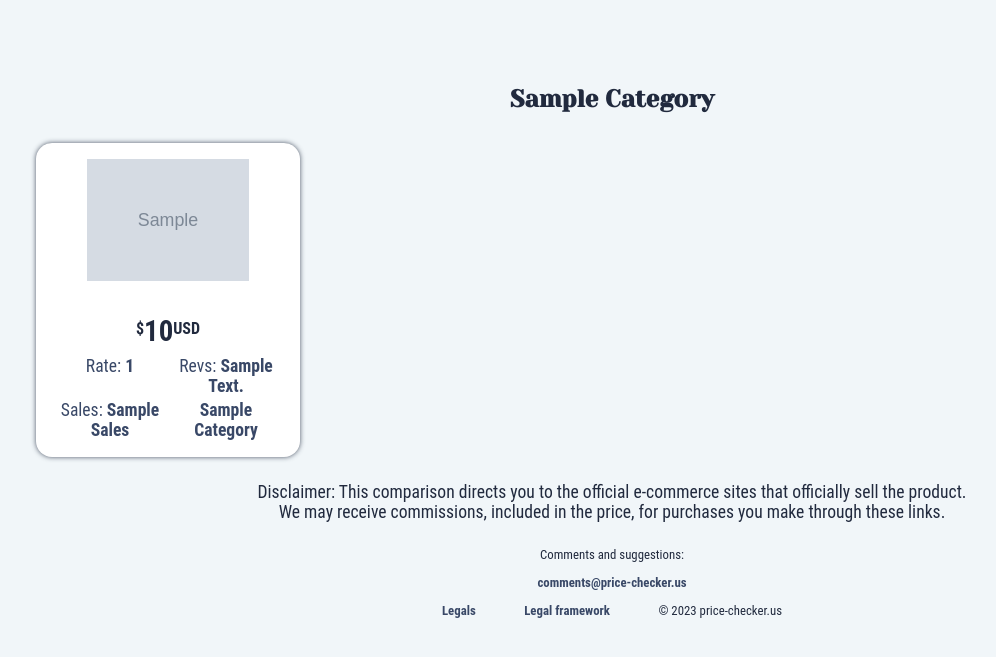
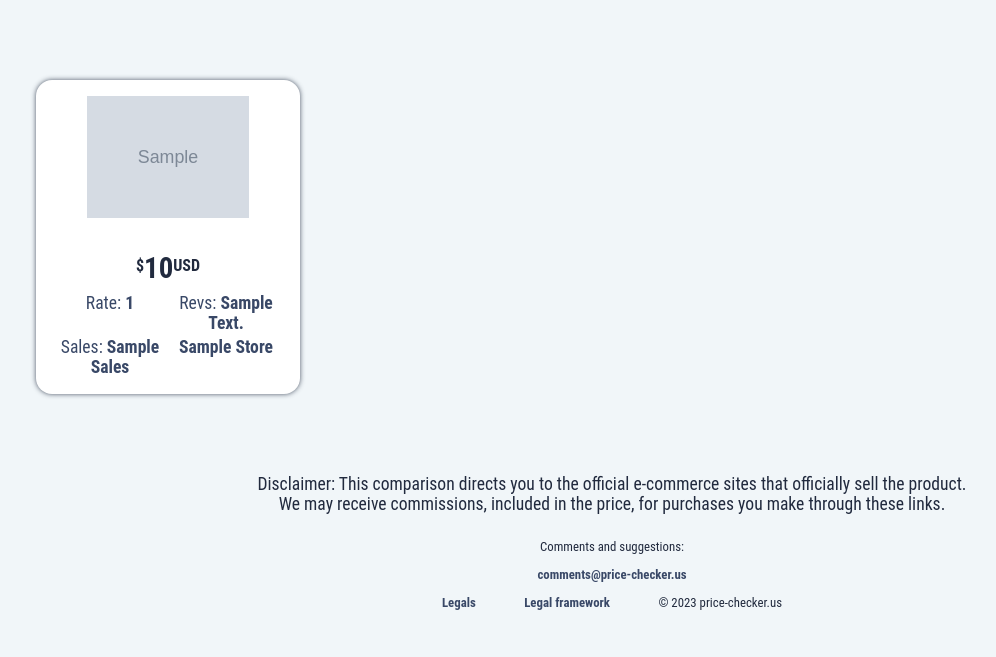
Before and after one commit to darideveloper/price-checker-us, a Flask app: template templates/preview.html in a window 1280 px wide. Shown: the part 110-767 px from the top of the page, without its empty margins (28-1024 px from the left). Run offline with Flask 3, Linux system fonts and the light colour scheme; the template is opened without the code that fills it: most values are stand-ins (such as "Sample title", 1, 10 or a date in 2020); grey boxes marked "Sample" are stand-in pictures; parts of the project's set-up code (start-up, migrations or seed data) failed here and were passed over; some web fonts are replaced.

Commit message:
feat (preview): sort by price

```diff
--- a/app.py
+++ b/app.py
@@ -177,13 +177,13 @@ def index ():
     return render_template ("index.html", api_key=api_key_web)
 
 @app.get ('/legals/')
-def Legals ():
+def legals ():
     """ Legals page """
 
     return render_template ("legals.html")
 
 @app.get ('/legal-framework/')
-def LegalFramewok ():
+def legal_framewok ():
     """ Legal framework page """
 
     return render_template ("legal-framework.html")
@@ -298,10 +298,20 @@ def preview ():
     # Get products from db
     products_categories = db.get_products (request_id)
 
+    # Add store to each product
+    products_data = []
+    for store, products in products_categories.items():
+        # Add store to each product
+        products_formatted = list(map(lambda product: {**product, "store": store}, products))
+        products_data += products_formatted
+
+    # Sort products by price
+    product_sort = sorted (products_data, key=lambda product: product["price"])
+
     status_code = 200
     db.save_log (f"({status_code}) Products rendered", log_origin, id_request=request_id)
 
-    return render_template ("preview.html", products_categories=products_categories)
+    return render_template ("preview.html", products=product_sort)
 
 if __name__ == "__main__":
     app.run(debug=True, port=PORT)
--- a/static/style.css
+++ b/static/style.css
@@ -74,18 +74,11 @@ main {
 main.legal {
   max-width: 1000px;
 }
-main .category-wrapper .title {
-  text-transform: capitalize;
-  width: 100%;
-  text-align: center;
-  font-size: 1.5rem;
-  margin-top: 85px;
-  margin-bottom: 30px;
-}
 main .category-wrapper .products {
   display: grid;
   grid-template-columns: repeat(4, 1fr);
   gap: 2rem;
+  margin: 80px 0;
 }
 main .category-wrapper .products .product {
   box-shadow: 0 0 5px rgba(33, 42, 62, 0.8);
--- a/static/style.sass
+++ b/static/style.sass
@@ -70,18 +70,12 @@ main
         max-width: 1000px
 
     .category-wrapper
-        .title
-            text-transform: capitalize
-            width: 100%
-            text-align: center
-            font-size: 1.5rem
-            margin-top: 85px
-            margin-bottom: 30px
 
         .products
             display: grid
             grid-template-columns: repeat(4, 1fr)
             gap: 2rem
+            margin: 80px 0
 
             .product
                 box-shadow: 0 0 5px rgba($color_c, 0.8)
--- a/templates/preview.html
+++ b/templates/preview.html
@@ -5,9 +5,7 @@
 {% block mainclass %}preview{% endblock %}
 
 {% block main %}
-{% for category, products in products_categories.items() %}
 <div class="category-wrapper">
-  <h3 class="title">{{category}}</h3>
   <section class="products">
     {% for product in products %}
     <article class="product">
@@ -33,7 +31,7 @@
             <p>Revs: <span>{{product.reviews}}</span></p>
 
             <p>Sales: <span>{{product.sales}}</span></p>
-            <p><span>{{category}}</span> </p>
+            <p><span>{{product.store}}</span> </p>
           </div>
         </div>
       </a>
@@ -47,5 +45,4 @@
     We may receive commissions, included in the price, for purchases you make through these links.
   </div>
 </div>
-{% endfor %}
 {% endblock %}
```
Also changed, not shown: 1 other file.
